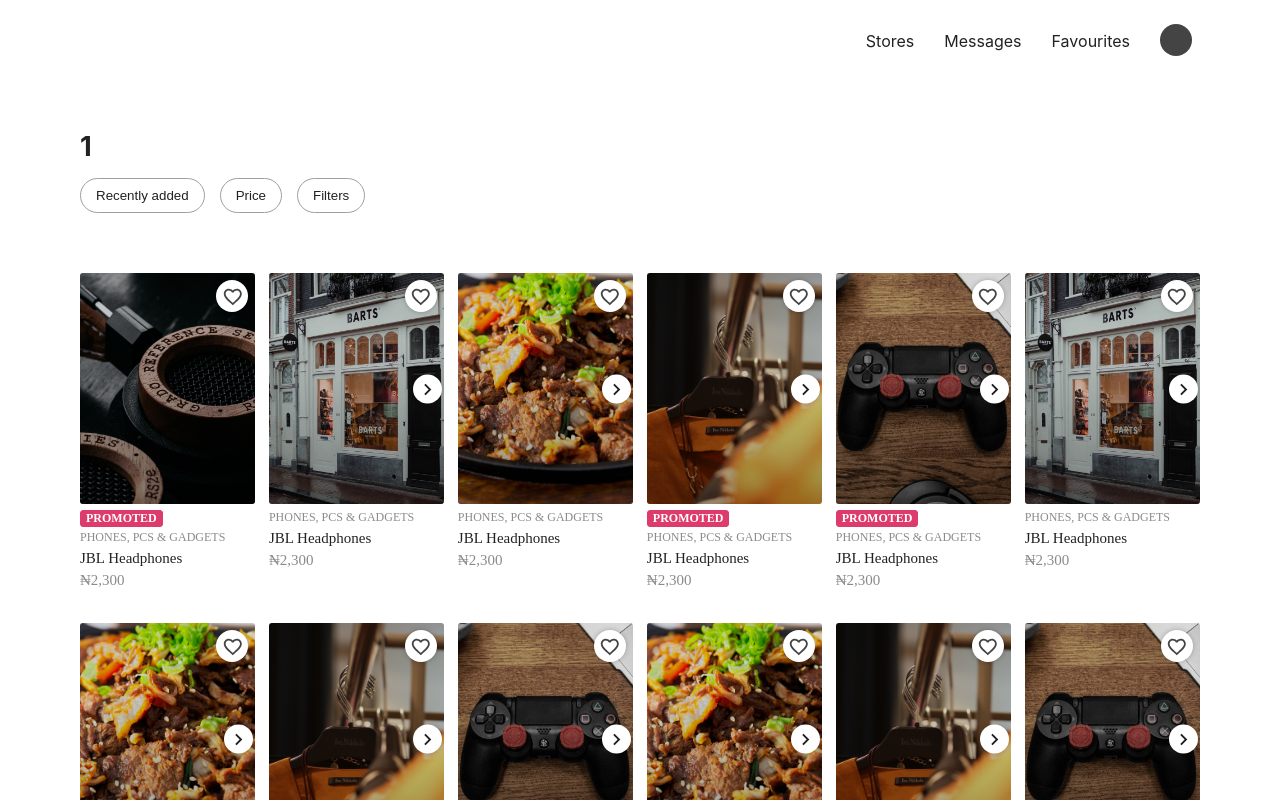
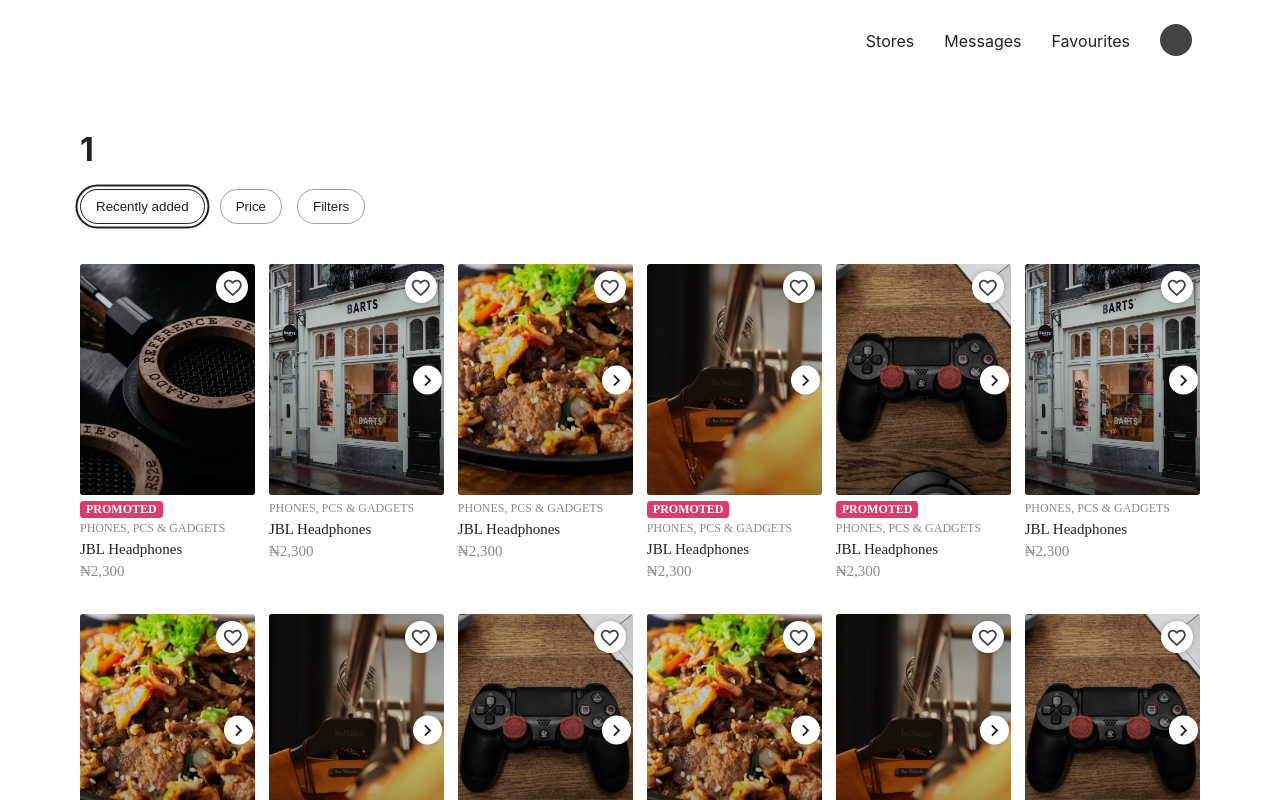
Before and after one commit to nerdi-caveman/buislist, a React (Create React App) app: page /category/1 in a window 1280 px wide. Shown: the top 800 px of the page. Built offline with nearby package versions, Linux system fonts and the light colour scheme.

Commit message:
update category page; tags, get and set searchparams

```diff
--- a/src/routes/public/category/index.tsx
+++ b/src/routes/public/category/index.tsx
@@ -226,9 +226,9 @@
           <div className="row options">
             <button
               onClick={() => {
-                setSearchParams({ type: "recently-viewed" },location.search);
+                setSearchParams({ type: "recently-viewed" }, location.search);
               }}
-              className="tags price"
+              className="tags active"
             >
               Recently added
             </button>
@@ -241,7 +241,9 @@
               Price
             </button>
             <button
-              onClick={() => {
+              id="filter"
+              onClick={(e: any) => {
+                e.target.classList.add("active");
                 const html: any = document.querySelector("html");
                 html.style.overflowY = "hidden";
 
--- a/src/styles/components/tags.scss
+++ b/src/styles/components/tags.scss
@@ -7,6 +7,29 @@
     border-radius: 20px;
     transition: all .25s;
     margin-right: 15px;
+    position: relative;
+
+    &::before {
+        position: absolute;
+        content: "";
+        left: 50%;
+        top: 50%;
+        transform: translate(-49.8%, -51%);
+        margin: auto;
+        border: 2px solid transparent;
+        width: calc(100% + 7px);
+        height: calc(100% + 7px);
+        border-radius: 50px;
+
+    }
+
+    &.active {
+        border: 1px solid $black;
+
+        &::before {
+            border: 2px solid $black;
+        }
+    }
 
     &:hover {
         border: 1px solid $black;
--- a/src/styles/pages/category.scss
+++ b/src/styles/pages/category.scss
@@ -2,15 +2,16 @@
     main {
         h1 {
             margin: 15px 0;
+            font-size:2rem;
         }
 
         section {
-            margin: 60px 0;
+            margin: 40px 0;
         }
     }
 
     .options {
-        margin: 15px 0;
+        margin: 20px 0;
     }
 
     #price.pop-up {
```
